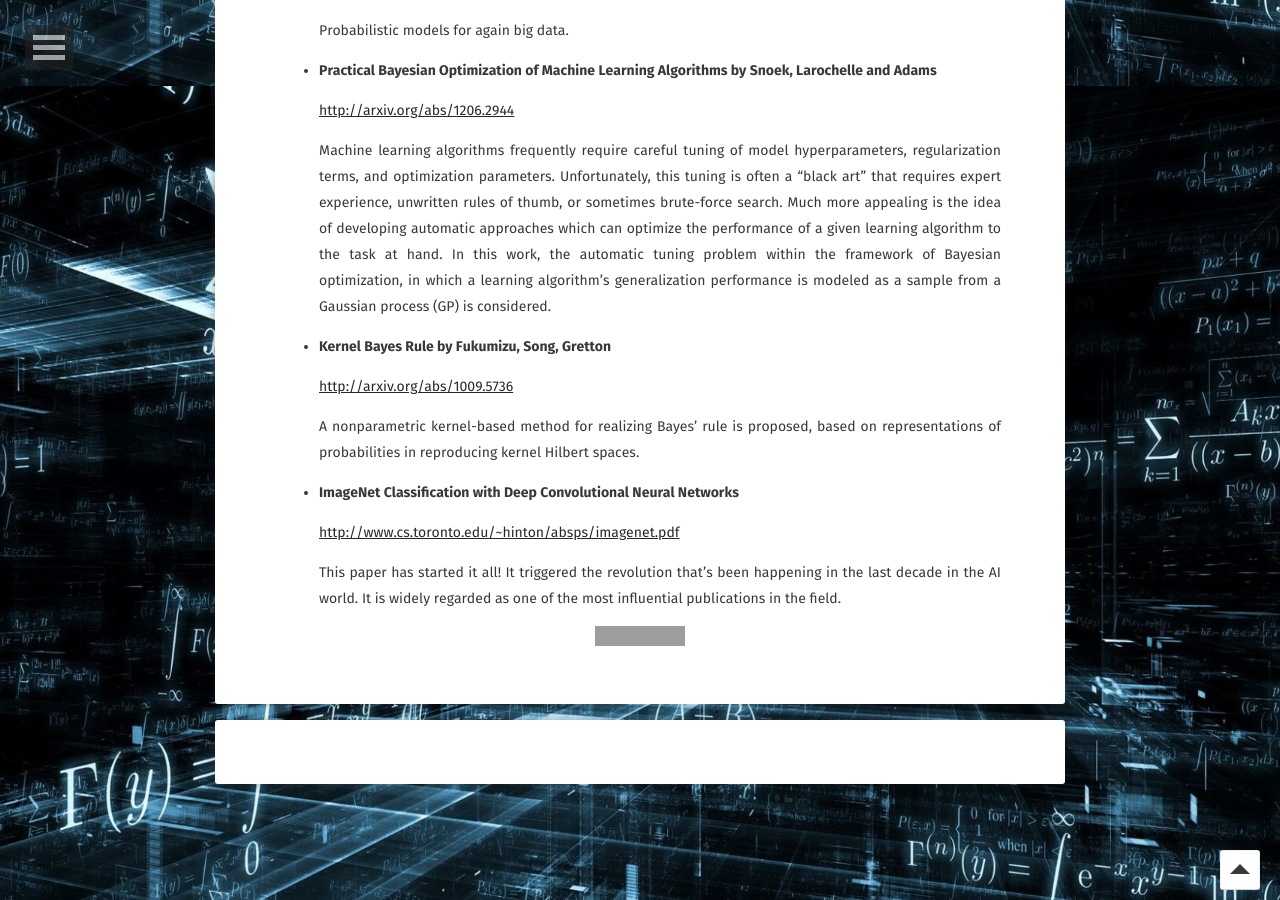
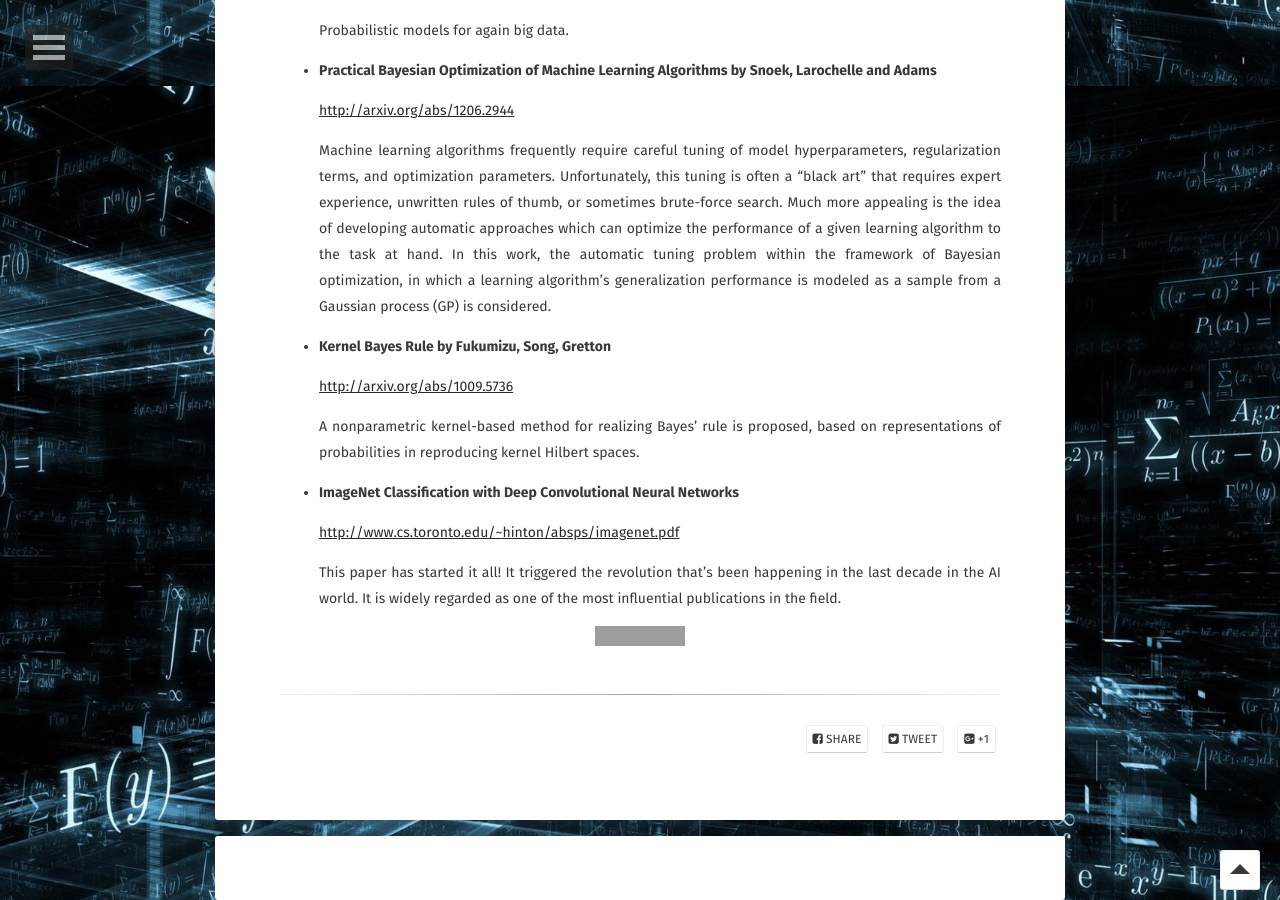
Before and after one commit to tayyarg/tayyarg.github.io, a Jekyll site: the page built from _posts/2018-01-02-Must-Read-Papers-in-Machine-Learning.md, in a window 1280 px wide and 900 px high, scrolled down 814 px. Built offline with Jekyll 4.4.1, drawn with Linux system fonts in a browser that asks for light colours; some web fonts are replaced; comment, search, counter and statistics services are not loaded; grey boxes are pictures that could not be loaded.

Commit message:
fixed tags

```diff
--- a/_includes/meta.html
+++ b/_includes/meta.html
@@ -1,18 +1,15 @@
-    <meta charset="utf-8" />
-    <meta content='text/html; charset=utf-8' http-equiv='Content-Type'>
-    <meta http-equiv='X-UA-Compatible' content='IE=edge'>
-    <meta name='viewport' content='width=device-width, initial-scale=1.0, maximum-scale=1.0'>
-
-    {% if page.excerpt %}
-    <meta name="description" content="{{ page.excerpt| strip_html }}" />
-    <meta property="og:description" content="{{ page.excerpt| strip_html }}" />
-    {% else %}
-    <meta name="description" content="{{ site.description }}">
-    <meta property="og:description" content="{{ site.description }}" />
-    {% endif %}
-    <meta name="author" content="{{ site.name }}" />
-
-    {% if page.title %}
-    <meta property="og:title" content="{{ page.title }}" />
-    <meta property="twitter:title" content="{{ page.title }}" />
-    {% endif %}
+<br>
+<hr>
+<span class="entry-tags">{% for tag in page.tags %}<a href="{{ site.url }}/tags/#{{ tag }}" title="Pages tagged {{ tag }}" class="tag"><span class="term">{{ tag }}</span></a>{% unless forloop.last %}{% endunless %}{% endfor %}</span>
+<span class="social-share">
+    <a href="https://www.facebook.com/sharer/sharer.php?u={{ site.url }}{{ page.url }}" title="Share on Facebook" class="tag">
+        <span class="term"><i class="fa fa-facebook-square"></i> Share</span>
+    </a>
+    <a href="https://twitter.com/intent/tweet?text={{ site.url }}{{ page.url }}" title="Share on Twitter" class="tag">
+        <span class="term"><i class="fa fa-twitter-square"></i> Tweet</span>
+    </a>
+    <a href="https://plus.google.com/share?url={{ site.url }}{{ page.url }}" title="Share on Google+" class="tag">
+            <span class="term"><i class="fa fa-google-plus-square"></i> +1</span>
+    </a>
+</span>
+<div style="clear:both"></div>
```
